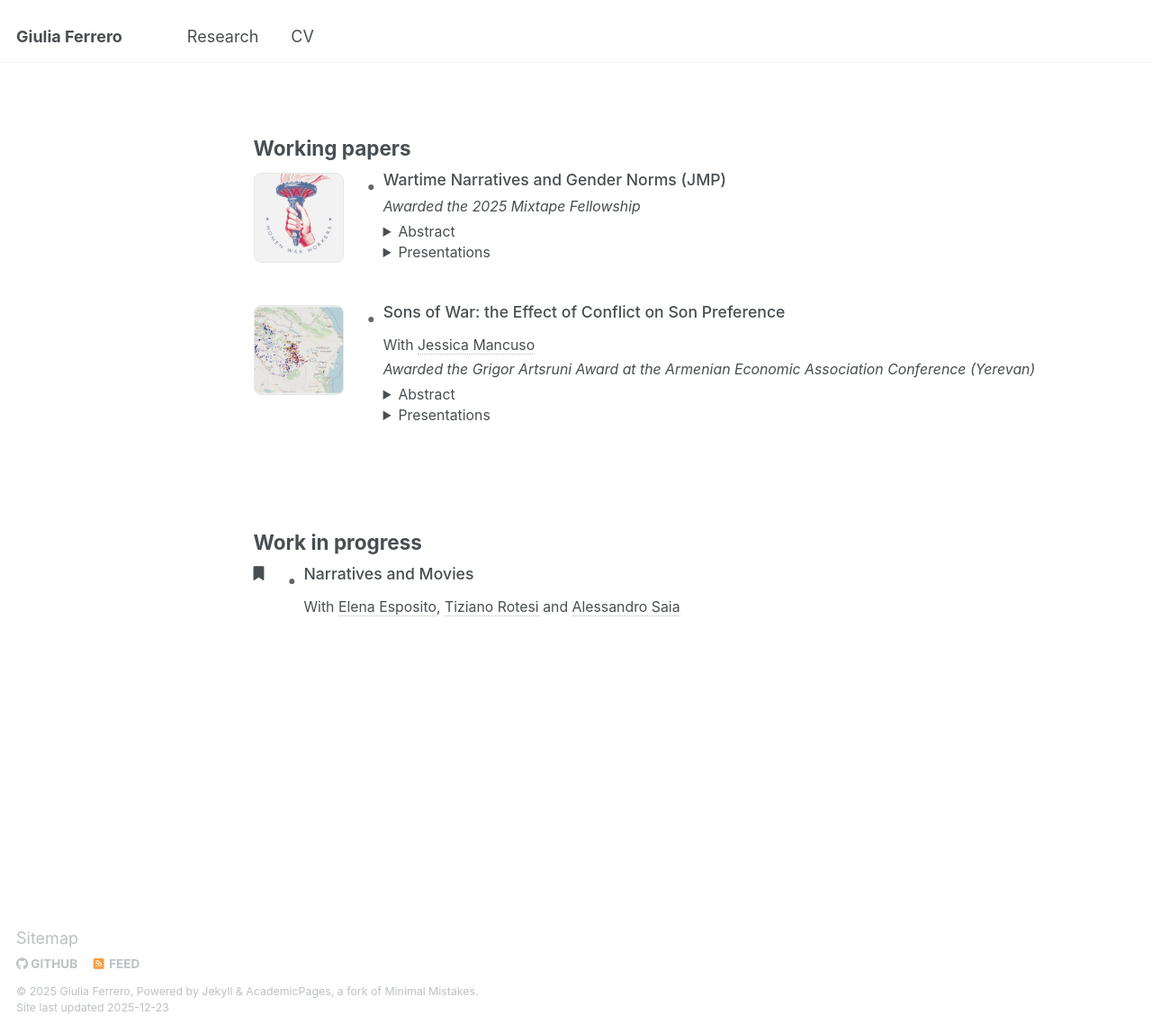
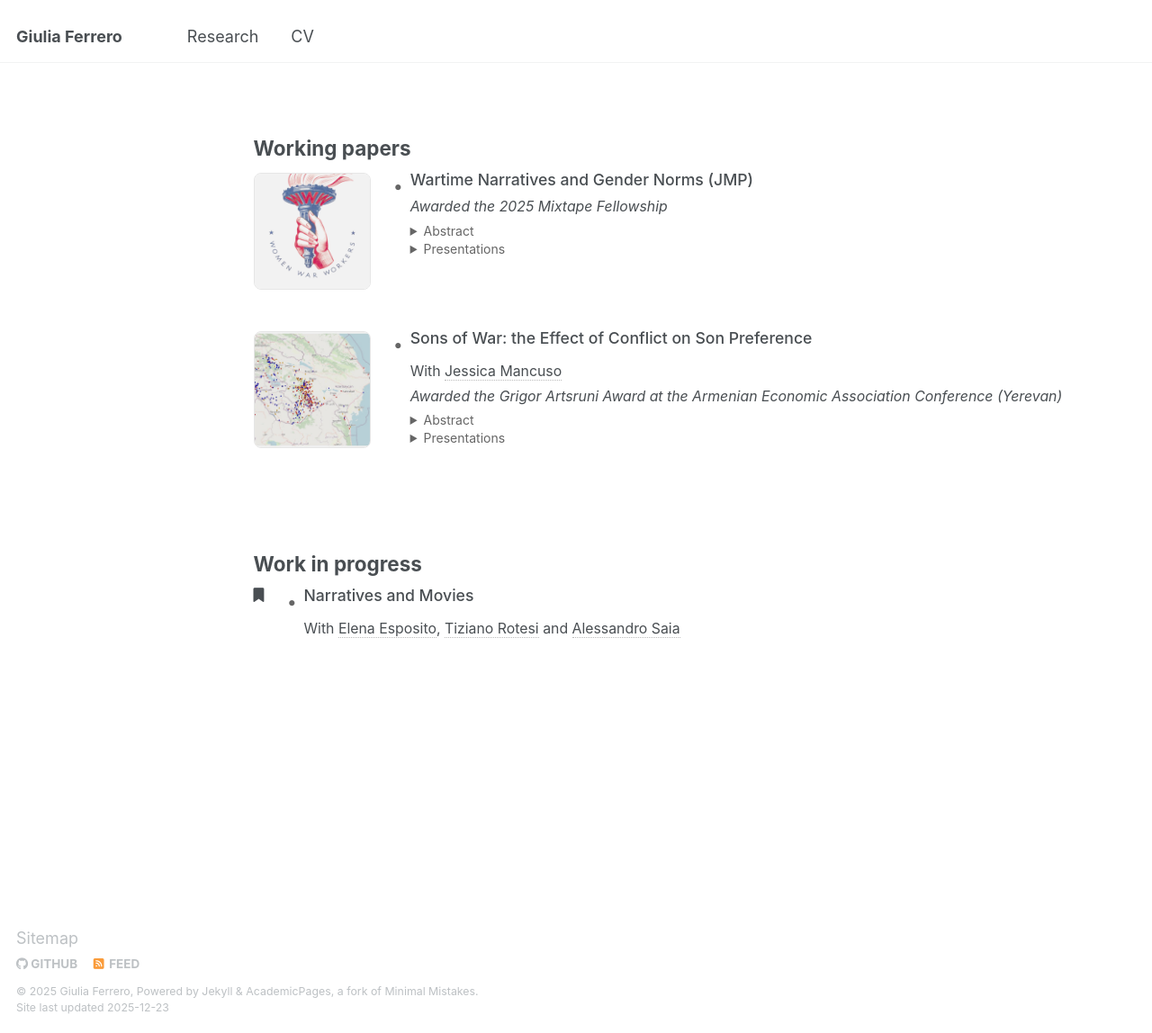
Before and after one commit to giuliferrero/giuliferrero.github.io, a Jekyll site: the page built from _pages/publications.md, in a window 1280 px wide and 1148 px high. Shown: the whole window at 90% size. Built offline with Jekyll 4.4.1, drawn with Linux system fonts in a browser that asks for light colours.

Commit message:
Update main.scss

```diff
--- a/assets/css/main.scss
+++ b/assets/css/main.scss
@@ -56,8 +56,8 @@
 
 .research-image,
 .research-badge {
-  width: 100px;
-  height: 100px;
+  width: 130px;
+  height: 130px;
   flex-shrink: 0;
   border-radius: 8px;
   overflow: hidden;        /* crops images cleanly */
@@ -66,10 +66,6 @@
   display: flex;
   align-items: center;
   justify-content: center;
-}
-
-.research-item {
-  align-items: flex-start;
 }
 
 .research-image,
@@ -141,7 +137,7 @@
 }
 
 /* Venue / awards / italics */
-.details p {
+details p {
   font-size: 0.83rem;
   line-height: 1.5;
 }
@@ -156,16 +152,16 @@
 
 
 /* Abstract / presentations toggles */
-.details summary {
+details summary {
   font-size: 0.78rem;
   color: #666;
 }
 
-.details[open] summary {
+details[open] summary {
   color: #444;
 }
 
-.details p {
+details p {
   font-size: 0.83rem;
   line-height: 1.5;
 }
@@ -178,9 +174,8 @@
   }
 
   .research-image,
-   .research-badge {
-     width: 120px;
-     height: 130px;
-   }
-
+  .research-badge {
+    width: 110px;
+    height: 110px;
+  }
 }
```
